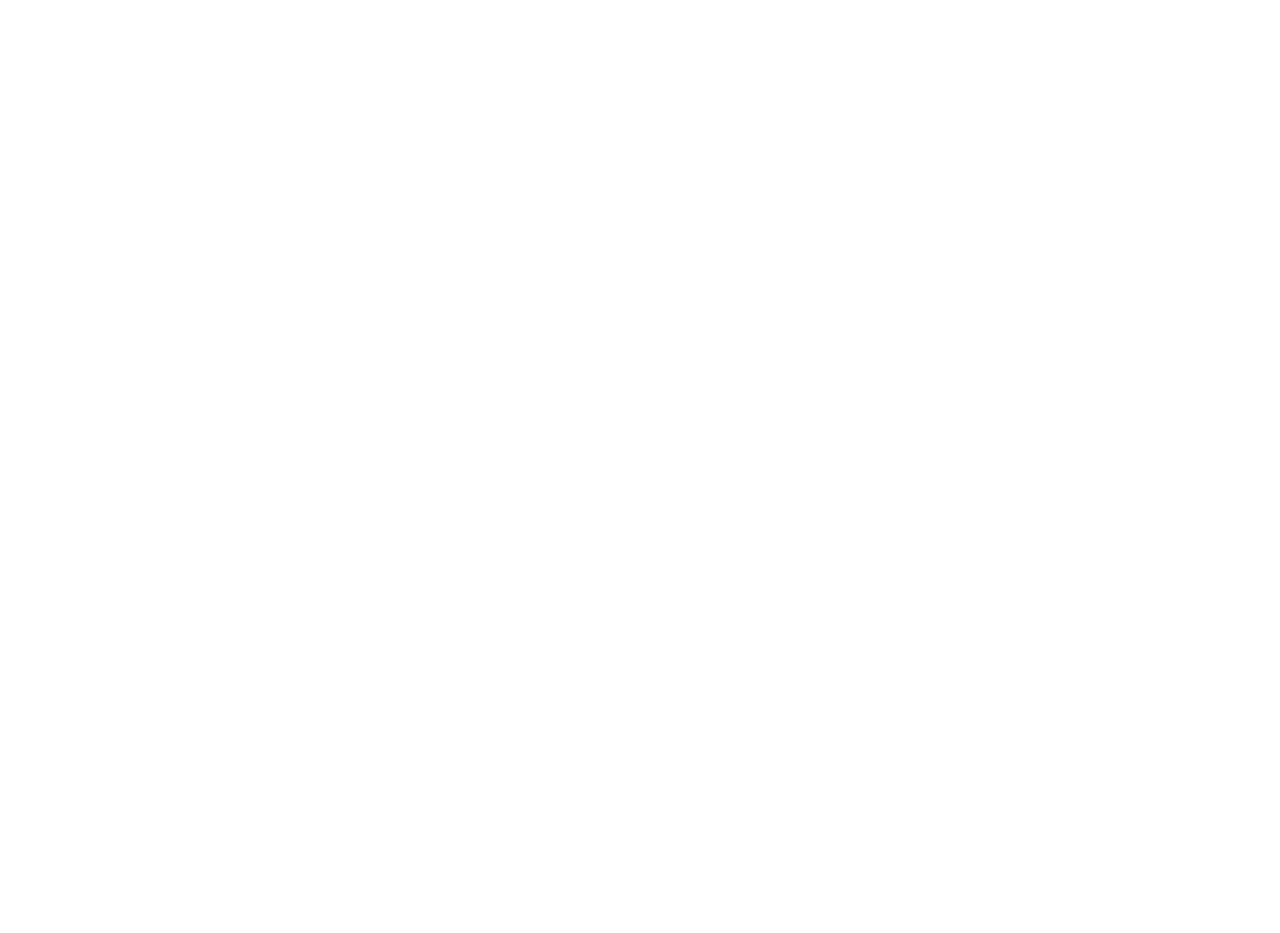
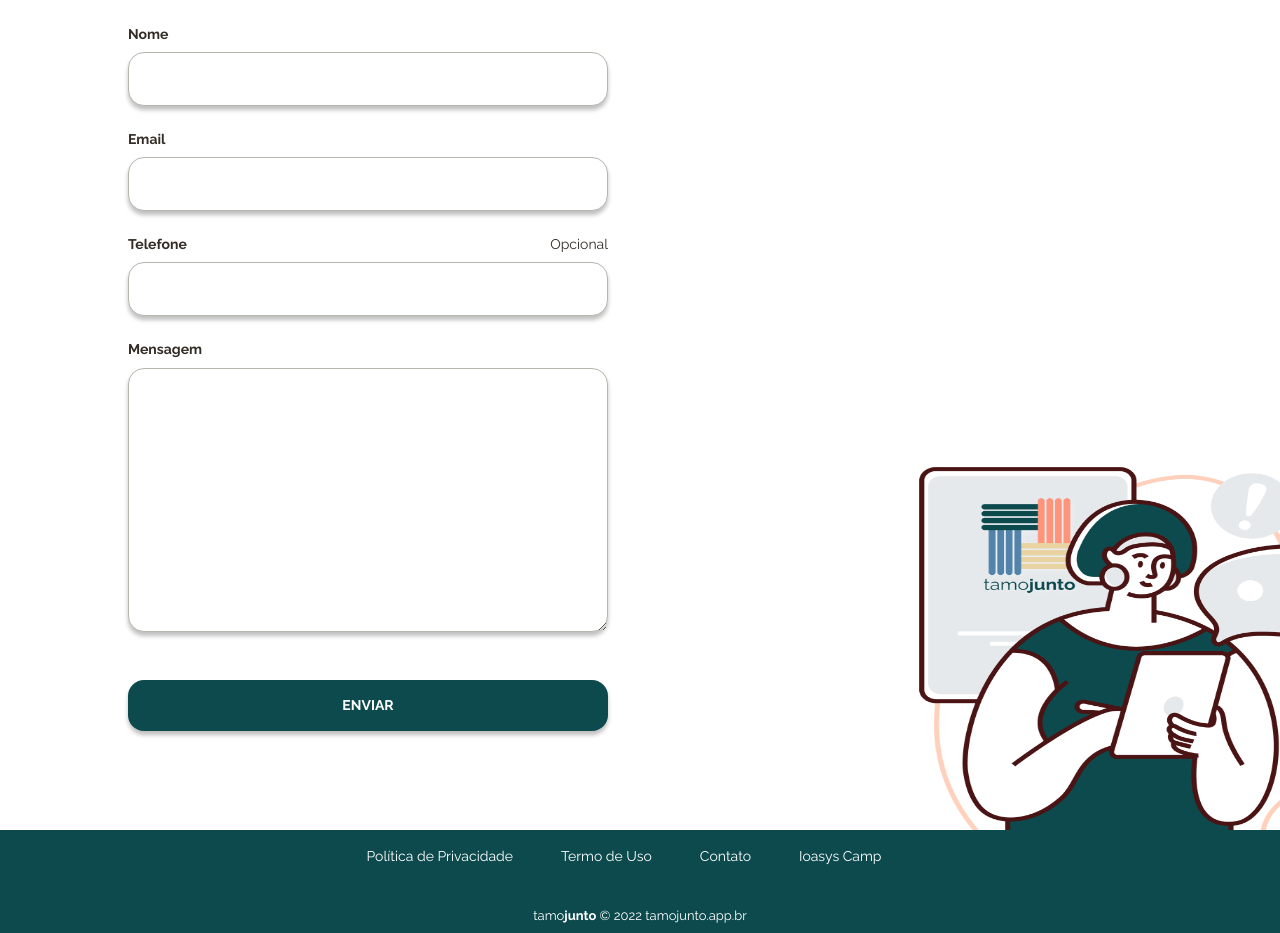
Before and after one commit to ravenascampos/tamo-junto, a Next.js app: page / in a window 1280 px wide. Shown: the part 7940-8873 px from the top of the page. Before the commit the page ends 6716 px from the top, so only its background shows below. Built offline with nearby package versions, Linux system fonts and the light colour scheme.

Commit message:
pagina principal

```diff
--- a/package.json
+++ b/package.json
@@ -13,6 +13,7 @@
     "@emotion/styled": "^11.8.1",
     "@mui/icons-material": "^5.6.2",
     "@mui/material": "^5.6.2",
+    "formik": "^2.2.9",
     "next": "12.1.4",
     "polished": "^4.2.2",
     "react": "18.0.0",
@@ -21,7 +22,8 @@
     "react-responsive": "^9.0.0-beta.6",
     "reactstrap": "^9.0.2",
     "styled-components": "^5.3.5",
-    "swiper": "^8.1.0"
+    "swiper": "^8.1.0",
+    "yup": "^0.32.11"
   },
   "devDependencies": {
     "eslint": "8.13.0",
--- a/src/screens/home/components/CardThemes/cardThemes.style.js
+++ b/src/screens/home/components/CardThemes/cardThemes.style.js
@@ -4,14 +4,13 @@
 export const Container = styled.div`
   @media (min-width: 1024px) {
     display: grid;
-    grid-template-columns: repeat(3, 1fr);
-    gap: 0.5rem;
+    grid-template-columns: repeat(2, 1fr);
+    gap: 1rem;
     justify-content: center;
-    margin-left: 1rem;
-    margin-right: 1rem;
   }
 
   @media (min-width: 1439px) {
+    grid-template-columns: repeat(3, 1fr);
     gap: 2rem;
     margin-left: 7rem;
     margin-right: 5rem;
--- /dev/null
+++ b/src/screens/home/components/ContactSection/contactSection.style.js
@@ -0,0 +1,66 @@
+import styled from "styled-components";
+import { theme } from "../../../../styles/theme";
+
+export const Container = styled.section`
+  background: ${theme.colors.neutral.white};
+  width: 100%;
+  height: auto;
+
+  @media (min-width: 1023px) {
+    display: flex;
+    flex-wrap: wrap;
+    flex-direction: row;
+    justify-content: space-between;
+  }
+`;
+
+export const Title = styled.h4`
+  padding: 3.75rem 1.5rem 0 1.5rem;
+  font-weight: 400;
+  font-size: ${theme.typography.body.largeText.fontSize};
+  line-height: ${theme.typography.body.largeText.lineHeight};
+  color: ${theme.colors.primary.p800};
+
+  @media (min-width: 1023px) {
+    order: -1;
+    flex: 1 0 90%;
+    text-align: center;
+    font-weight: 700;
+    font-size: ${theme.typography.heading.heading4.fontSize};
+    line-height: ${theme.typography.heading.heading4.lineHeight};
+    margin-bottom: 2rem;
+  }
+`;
+
+export const Content = styled.div`
+  padding: 0 1.5rem 0.5rem 1.5rem;
+
+  @media (min-width: 1023px) {
+    order: 0;
+    padding: 0 1rem 6.187rem 8rem;
+  }
+
+  @media (min-width: 1439px) {
+    padding: 0 1rem 6.187rem 10.25rem;
+  }
+`;
+
+export const Wrapper = styled.div`
+  display: flex;
+  justify-content: flex-end;
+  align-items: flex-end;
+
+  img {
+    width: 24rem;
+    height: 24rem;
+
+    @media (min-width: 1023px) {
+      order: 1;
+    }
+
+    @media (min-width: 1439px) {
+      width: 45.875rem;
+      height: 45.875rem;
+    }
+  }
+`;
--- /dev/null
+++ b/src/screens/home/components/ContactSection/index.js
@@ -0,0 +1,19 @@
+import React from "react";
+import FormsHome from "../FormsHome";
+import { Container, Title, Wrapper, Content } from "./contactSection.style";
+
+export default function ContactSection() {
+  return (
+    <Container>
+      <Title>
+        Tem alguma dúvida ou quer falar com a gente? Então envie uma mensagem 😉
+      </Title>
+      <Content>
+        <FormsHome />
+      </Content>
+      <Wrapper>
+        <img src="/images/contact.png" />
+      </Wrapper>
+    </Container>
+  );
+}
--- /dev/null
+++ b/src/screens/home/components/FormsHome/formsHome.style.js
@@ -0,0 +1,76 @@
+import styled from "styled-components";
+import { theme } from "../../../../styles/theme";
+import { darken } from "polished";
+
+export const Form = styled.form`
+  display: flex;
+  flex-direction: column;
+
+  div {
+    display: flex;
+    align-items: center;
+    justify-content: space-between;
+
+    span {
+      font-weight: 400;
+      font-size: ${theme.typography.body.normalText.fontSize};
+      line-height: ${theme.typography.body.normalText.lineHeight};
+      color: ${theme.colors.neutral.n600};
+      margin-top: 1.5rem;
+      margin-bottom: 0.5rem;
+    }
+  }
+`;
+
+export const Label = styled.label`
+  font-weight: 700;
+  font-size: ${theme.typography.body.normalText.fontSize};
+  line-height: ${theme.typography.body.normalText.lineHeight};
+  color: ${theme.colors.neutral.n600};
+  margin-top: 1.5rem;
+  margin-bottom: 0.5rem;
+`;
+
+export const Input = styled.input`
+  padding: 1rem 1.5rem;
+  background: ${theme.colors.neutral.white};
+  border: 1px solid ${theme.colors.neutral.n60};
+  box-sizing: border-box;
+  box-shadow: 0px 4px 4px rgba(0, 0, 0, 0.25);
+  border-radius: 16px;
+  font-weight: 400;
+  font-size: ${theme.typography.body.normalText.fontSize};
+  line-height: ${theme.typography.body.normalText.lineHeight};
+  color: ${theme.colors.neutral.n600};
+
+  @media (min-width: 1023px) {
+    width: 30rem;
+  }
+`;
+
+export const Textarea = styled.textarea`
+  width: auto;
+  height: 16.5rem;
+  padding: 1rem 1.5rem;
+  background: ${theme.colors.neutral.white};
+  border: 1px solid ${theme.colors.neutral.n60};
+  box-sizing: border-box;
+  box-shadow: 0px 4px 4px rgba(0, 0, 0, 0.25);
+  border-radius: 16px;
+`;
+
+export const Button = styled.button`
+  margin-top: 3rem;
+  padding: 1rem 5rem;
+  background: ${theme.colors.primary.p500};
+  box-shadow: 0px 4px 4px rgba(0, 0, 0, 0.25);
+  border-radius: 16px;
+  font-weight: 700;
+  font-size: ${theme.typography.body.normalText.fontSize};
+  line-height: ${theme.typography.body.normalText.lineHeight};
+  color: ${theme.colors.neutral.white};
+
+  &:hover {
+    background: ${darken(0.1, "#0D4A4E")};
+  }
+`;
--- /dev/null
+++ b/src/screens/home/components/FormsHome/index.js
@@ -0,0 +1,90 @@
+import { useFormik } from "formik";
+import * as yup from "yup";
+import { Form, Input, Label, Textarea, Button } from "./formsHome.style";
+
+export default function FormsHome() {
+  const formik = useFormik({
+    initialValues: {
+      name: "",
+      email: "",
+      phone: "",
+      message: "",
+    },
+    validationSchema: yup.object({
+      name: yup.string().required("O campo é obrigatório"),
+      email: yup
+        .string()
+        .email("E-mail inválido")
+        .required("O campo é obrigatório"),
+      phone: yup
+        .number()
+        .positive()
+        .integer()
+
+        .notRequired("O campo é opcional"),
+      message: yup
+        .string()
+        .required("O campo é obrigatório")
+        .min(5, "O campo deve ter, no mínimo, 5 caracteres"),
+    }),
+  });
+
+  return (
+    <>
+      <Form>
+        <Label htmlFor="name">Nome</Label>
+        <Input
+          id="name"
+          name="name"
+          type="text"
+          onChange={formik.handleChange}
+          onBlur={formik.handleBlur}
+          value={formik.values.name}
+        />
+        {formik.touched.name && formik.errors.name ? (
+          <span>{formik.errors.name}</span>
+        ) : null}
+        <Label htmlFor="email">Email</Label>
+        <Input
+          id="email"
+          name="email"
+          type="email"
+          onChange={formik.handleChange}
+          onBlur={formik.handleBlur}
+          value={formik.values.email}
+        />
+        {formik.touched.email && formik.errors.email ? (
+          <span>{formik.errors.email}</span>
+        ) : null}
+        <div>
+          <Label htmlFor="phone">Telefone</Label>
+          <span>Opcional</span>
+        </div>
+        <Input
+          id="phone"
+          name="phone"
+          type="number"
+          onChange={formik.handleChange}
+          onBlur={formik.handleBlur}
+          value={formik.values.phone}
+        />
+        {formik.touched.phone && formik.errors.phone ? (
+          <span>{formik.errors.phone}</span>
+        ) : null}
+        <Label htmlFor="message">Mensagem</Label>
+        <Textarea
+          id="message"
+          name="message"
+          type="text"
+          onChange={formik.handleChange}
+          onBlur={formik.handleBlur}
+          value={formik.values.message}
+        />
+        {formik.touched.message && formik.errors.message ? (
+          <span>{formik.errors.message}</span>
+        ) : null}
+        <Button type="submit">ENVIAR</Button>
+      </Form>
+    </>
+  );
+}
--- a/src/screens/home/index.js
+++ b/src/screens/home/index.js
@@ -4,8 +4,9 @@
 import Purpose from "./components/Purpose";
 import SwiperThemes from "./components/SwiperThemes";
 import SwiperTestimonial from "./components/SwiperTestimonial";
+import Faq from "./components/Faq";
 import DownloadNow from "./components/DownloadNow";
-import Faq from "./components/Faq";
+import ContactSection from "./components/ContactSection";
 
 export default function HomeScreen() {
   return (
@@ -17,6 +18,7 @@
       <SwiperTestimonial />
       <Faq />
       <DownloadNow />
+      <ContactSection />
     </>
   );
 }
```
Also changed, not shown: public/images/contact.png (added), 1 other file (tests, documents, lock files or other folders).
